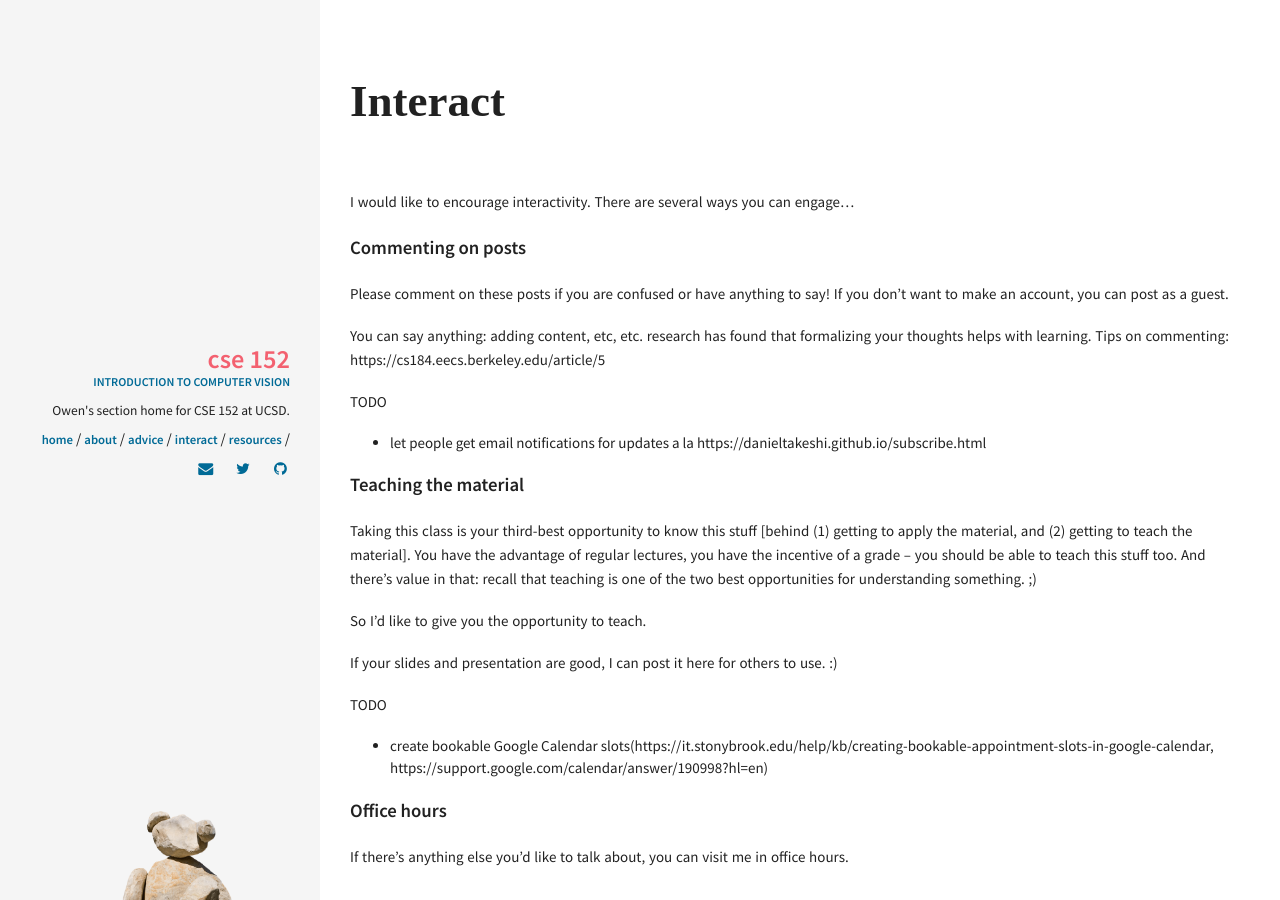
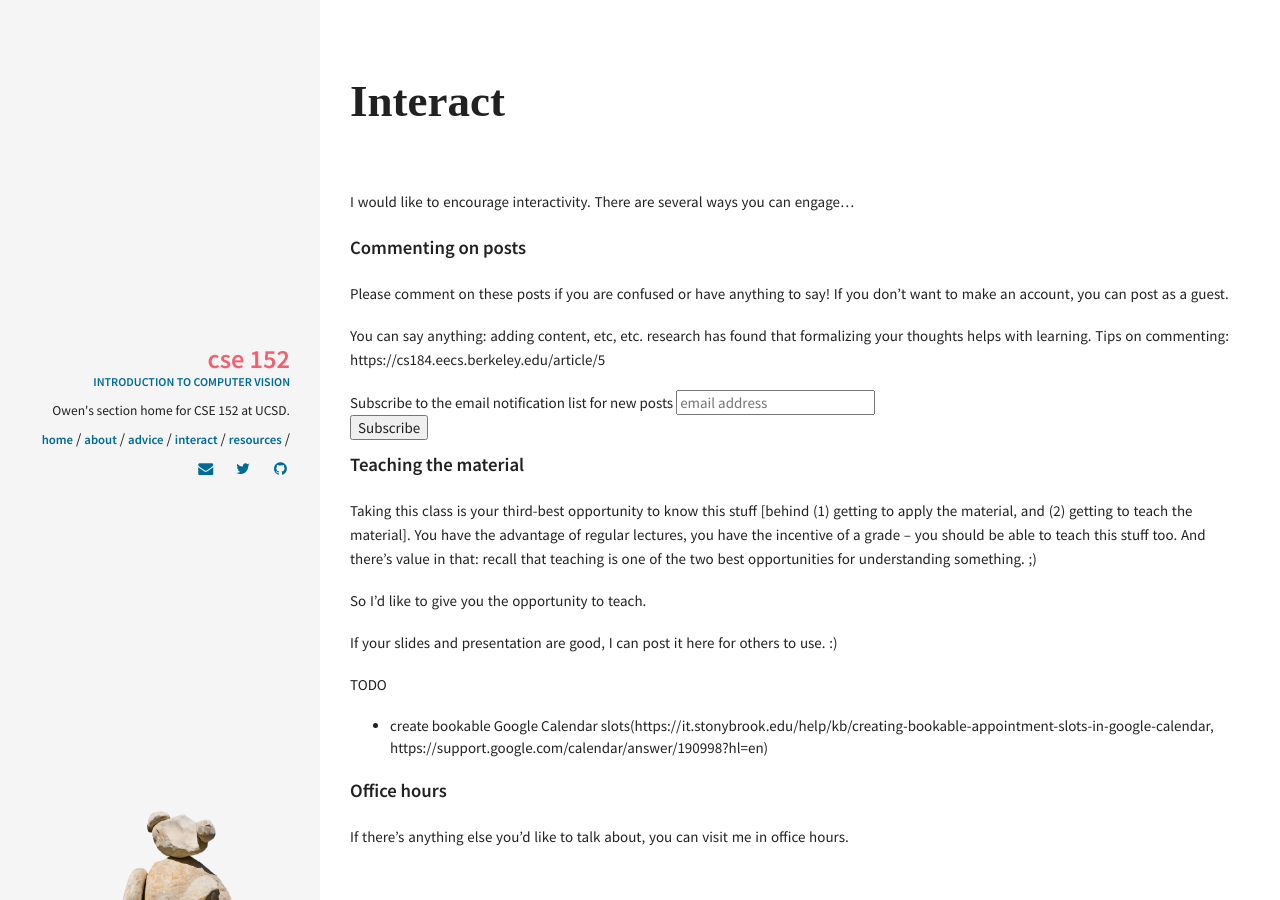
Before and after one commit to ohjay/cse152, a Jekyll site: the page built from pages/interact.md, in a window 1280 px wide. Built offline with Jekyll 4.4.1, drawn with Linux system fonts in a browser that asks for light colours; some web fonts are replaced; comment, search, counter and statistics services are not loaded.

Commit message:
add email list signup form

```diff
--- a/pages/interact.md
+++ b/pages/interact.md
@@ -11,9 +11,26 @@
 
 You can say anything: adding content, etc, etc. research has found that formalizing your thoughts helps with learning. Tips on commenting: https://cs184.eecs.berkeley.edu/article/5
 
-TODO
-
-- let people get email notifications for updates a la https://danieltakeshi.github.io/subscribe.html
+<!-- Begin MailChimp signup form -->
+<link href="//cdn-images.mailchimp.com/embedcode/horizontal-slim-10_7.css" rel="stylesheet" type="text/css">
+<style type="text/css">
+  #mc_embed_signup { background: #fff; clear: left; width: 100%; }
+  #mc_embed_signup input.email { font-family: "Source Sans Pro", "Helvetica Neue", Helvetica, Arial, sans-serif; }
+  /* Add your own MailChimp form style overrides in your site stylesheet or in this style block.
+     We recommend moving this block and the preceding CSS link to the HEAD of your HTML file. */
+</style>
+<div id="mc_embed_signup">
+<form action="https://xyz.us19.list-manage.com/subscribe/post?u=5f4fbc542362113d0de96c58d&amp;id=257c160968" method="post" id="mc-embedded-subscribe-form" name="mc-embedded-subscribe-form" class="validate" target="_blank" novalidate>
+  <div id="mc_embed_signup_scroll">
+    <label for="mce-EMAIL">Subscribe to the email notification list for new posts</label>
+    <input type="email" value="" name="EMAIL" class="email" id="mce-EMAIL" placeholder="email address" required>
+    <!-- Real people should not fill this in and expect good things - do not remove this or risk form bot signups -->
+    <div style="position: absolute; left: -5000px;" aria-hidden="true"><input type="text" name="b_5f4fbc542362113d0de96c58d_257c160968" tabindex="-1" value=""></div>
+    <div class="clear"><input type="submit" value="Subscribe" name="subscribe" id="mc-embedded-subscribe" class="button"></div>
+  </div>
+</form>
+</div>
+<!-- End mc_embed_signup -->
 
 #### Teaching the material
 
```
